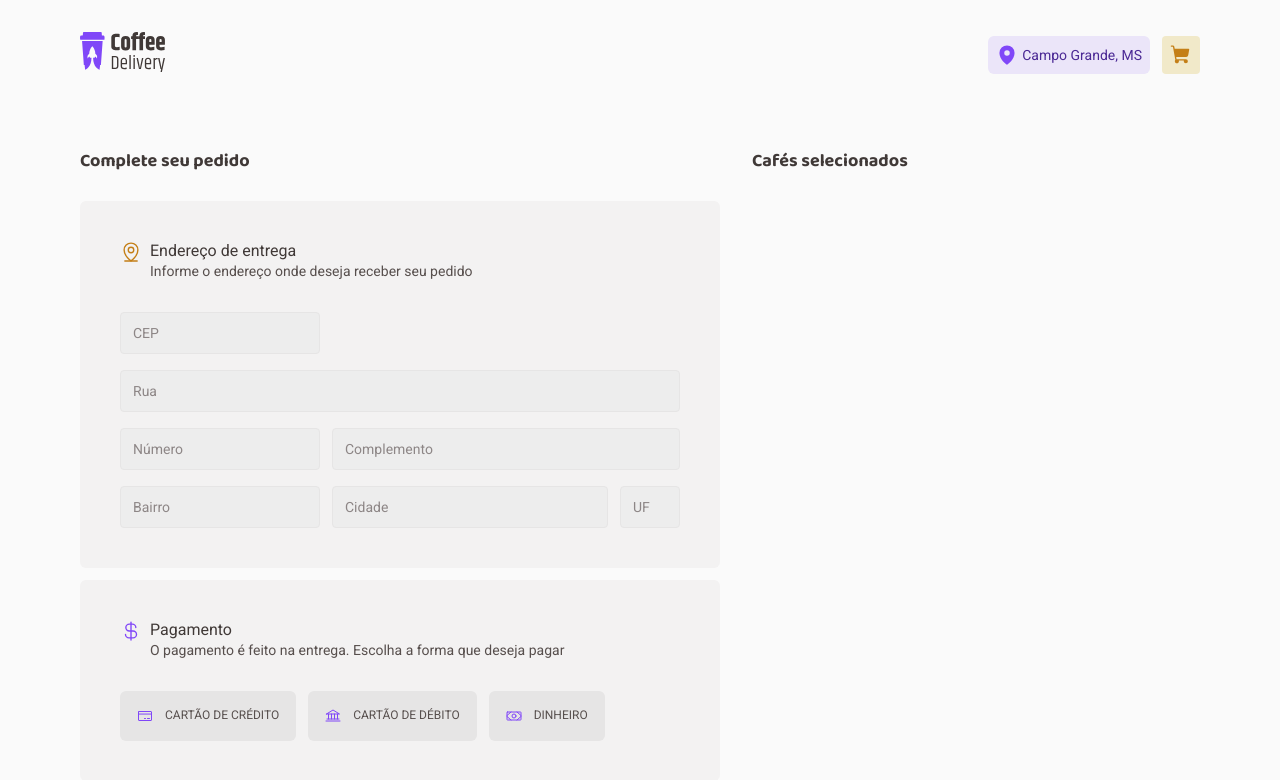
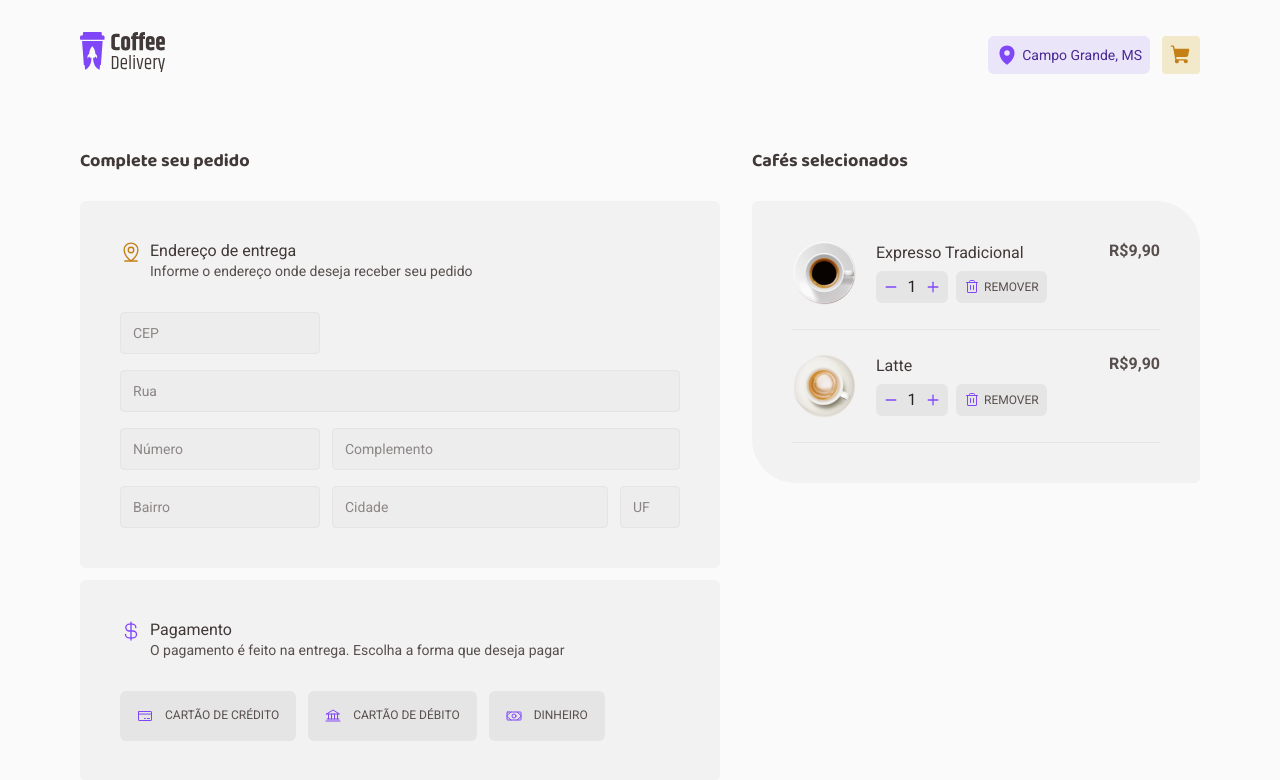
Before and after one commit to davirlima/coffee-delivery, a React (Vite) app: page /carrinho in a window 1280 px wide. Shown: the top 780 px of the page. Built offline with nearby package versions, Linux system fonts and the light colour scheme.

Commit message:
Coffee Card do carrinho

```diff
--- a/src/pages/Cart/index.tsx
+++ b/src/pages/Cart/index.tsx
@@ -1,9 +1,13 @@
 import {
   ButtonsPaymentContainer,
   CartContainer,
+  CoffeeCardContainer,
+  CountButton,
   FormAddressContainer,
   Frame,
-  FrameContentContainer,
+  RemoveButton,
+  RequestContainer,
+  SelectedCoffeesContainer,
 } from "./styles";
 import {
   MapPinLine,
@@ -11,7 +15,12 @@ import {
   CreditCard,
   Bank,
   Money,
+  Minus,
+  Plus,
+  Trash,
 } from "phosphor-react";
+import tradicional from "../../assets/KindsOfCoffees/tradicional.png";
+import latte from "../../assets/KindsOfCoffees/latte.png";
 
 export function Cart() {
   return (
@@ -19,7 +28,7 @@ export function Cart() {
       <Frame>
         <h1>Complete seu pedido</h1>
 
-        <FrameContentContainer>
+        <RequestContainer>
           <div className="header">
             <MapPinLine size={22} className="icon-yellow_dark" />
             <div>
@@ -41,9 +50,9 @@ export function Cart() {
               <input type="text" placeholder="UF" id="uf" />
             </div>
           </FormAddressContainer>
-        </FrameContentContainer>
+        </RequestContainer>
 
-        <FrameContentContainer>
+        <RequestContainer>
           <div className="header">
             <CurrencyDollar size={22} className="icon-purple" />
             <div>
@@ -74,11 +83,69 @@ export function Cart() {
               </label>
             </div>
           </ButtonsPaymentContainer>
-        </FrameContentContainer>
+        </RequestContainer>
       </Frame>
       <Frame>
         <h1>Cafés selecionados</h1>
-        <div></div>
+
+        <SelectedCoffeesContainer>
+          <CoffeeCardContainer>
+            <div className="information">
+              <img src={tradicional} alt="" />
+
+              <div className="details">
+                <h3>Expresso Tradicional</h3>
+
+                <div className="buttons">
+                  <CountButton>
+                    <button>
+                      <Minus weight="bold" size={14} />
+                    </button>
+                    <span>1</span>
+                    <button>
+                      <Plus weight="bold" size={14} />
+                    </button>
+                  </CountButton>
+
+                  <RemoveButton>
+                    <Trash size={16} className="icon" />
+                    REMOVER
+                  </RemoveButton>
+                </div>
+              </div>
+            </div>
+
+            <h3 className="value">R$9,90</h3>
+          </CoffeeCardContainer>
+          <CoffeeCardContainer>
+            <div className="information">
+              <img src={latte} alt="" />
+
+              <div className="details">
+                <h3>Latte</h3>
+
+                <div className="buttons">
+                  <CountButton>
+                    <button>
+                      <Minus weight="bold" size={14} />
+                    </button>
+                    <span>1</span>
+                    <button>
+                      <Plus weight="bold" size={14} />
+                    </button>
+                  </CountButton>
+
+                  <RemoveButton>
+                    <Trash size={16} className="icon" />
+                    REMOVER
+                  </RemoveButton>
+                </div>
+              </div>
+            </div>
+
+            <h3 className="value">R$9,90</h3>
+          </CoffeeCardContainer>
+        </SelectedCoffeesContainer>
       </Frame>
     </CartContainer>
   );
--- a/src/pages/Cart/styles.ts
+++ b/src/pages/Cart/styles.ts
@@ -34,7 +34,7 @@ export const Frame = styled.section`
   }
 `;
 
-export const FrameContentContainer = styled.div`
+export const RequestContainer = styled.div`
   padding: 2.5rem;
 
   display: flex;
@@ -59,7 +59,6 @@ export const FrameContentContainer = styled.div`
     h2 {
       font-size: 1rem;
       font-weight: 400;
-      color: ${(props) => props.theme.base_subtitle};
     }
     p {
       font-size: 0.875rem;
@@ -127,6 +126,7 @@ export const ButtonsPaymentContainer = styled.div`
   }
 
   label {
+    cursor: pointer;
     position: relative;
     display: flex;
     align-items: center;
@@ -134,6 +134,7 @@ export const ButtonsPaymentContainer = styled.div`
 
     padding: 1rem;
     background-color: ${(props) => props.theme.base_button};
+    transition: background-color, 0.5s;
     border: 1px solid transparent;
     border-radius: 6px;
     font-size: 0.75rem;
@@ -142,5 +143,108 @@ export const ButtonsPaymentContainer = styled.div`
       font-size: 1rem;
       color: ${(props) => props.theme.purple};
     }
+
+    :hover {
+      background-color: ${(props) => props.theme.base_hover};
+    }
   }
 `;
+
+export const SelectedCoffeesContainer = styled.div`
+  display: flex;
+  flex-direction: column;
+  gap: 1.5rem;
+
+  padding: 2.5rem;
+
+  background-color: ${(props) => props.theme.base_card};
+  border-radius: 6px 44px;
+`;
+
+export const CoffeeCardContainer = styled.div`
+  display: flex;
+  align-items: flex-start;
+  justify-content: space-between;
+  padding-bottom: 1.5rem;
+  border-bottom: 1px solid ${(props) => props.theme.base_button};
+
+  .information {
+    display: flex;
+    align-items: center;
+    gap: 1.25rem;
+
+    img {
+      width: 4rem;
+    }
+
+    .details {
+      display: flex;
+      flex-direction: column;
+      gap: 0.5rem;
+
+      h3 {
+        font-size: 1rem;
+        font-weight: 400;
+        color: ${(props) => props.theme.base_subtitle};
+      }
+
+      .buttons {
+        display: flex;
+        gap: 0.5rem;
+      }
+    }
+  }
+
+  .value {
+    font-size: 1rem;
+    font-weight: 700;
+  }
+`;
+
+export const BaseDatailButton = styled.div`
+  height: 2rem;
+  padding: 0 0.5rem;
+
+  background-color: ${(props) => props.theme.base_button};
+  border-radius: 6px;
+
+  display: flex;
+  align-items: center;
+  gap: 0.25rem;
+`;
+
+export const CountButton = styled(BaseDatailButton)`
+  span {
+    font-size: 1rem;
+    width: 1.25rem;
+    text-align: center;
+    color: ${(props) => props.theme.base_title};
+  }
+
+  button {
+    display: flex;
+    align-items: center;
+    background-color: transparent;
+
+    color: ${(props) => props.theme.purple};
+    transition: color, 0.5s;
+
+    :hover {
+      color: ${(props) => props.theme.purple_dark};
+    }
+  }
+`;
+
+export const RemoveButton = styled(BaseDatailButton)`
+  font-size: 0.75rem;
+  cursor: pointer;
+  transition: background-color, 0.5s;
+
+  .icon {
+    color: ${(props) => props.theme.purple};
+  }
+
+  :hover {
+    background-color: ${(props) => props.theme.base_hover};
+  }
+`;
```
